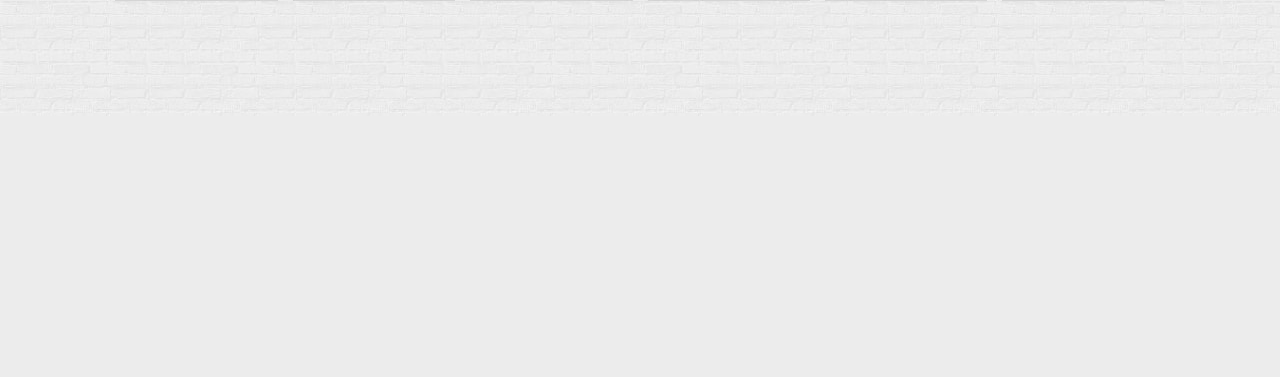
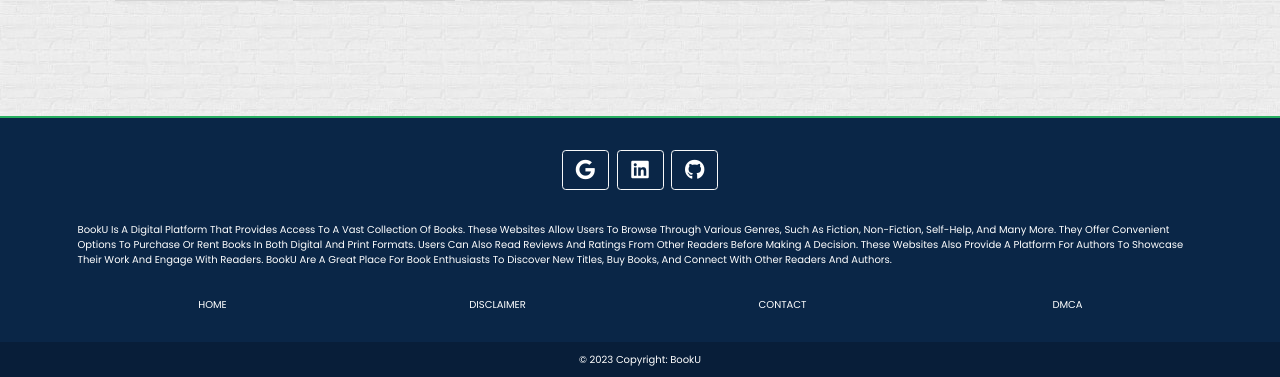
Before and after one commit to MuhWijdanandiPratama/BookU, a PHP site: page /?book=1 in a window 1280 px wide. Shown: the part 2182-2559 px from the top of the page. Before the commit the page ends 2292 px from the top, so only its background shows below. Run offline with PHP 8.4, Linux system fonts and the light colour scheme; data that the repository does not hold is empty.

Commit message:
membuat footer

```diff
--- a/asset/css/style.css
+++ b/asset/css/style.css
@@ -262,7 +262,6 @@ section {
 
 
 
-
 /* media queris */
 @media (max-width:991px) {
     html {
--- a/index.php
+++ b/index.php
@@ -55,9 +55,9 @@ include('affiliate.php');
         <div class="header-2">
             <nav class="nafbar">
                 <a href="index.php">home</a>
-                <a href="#">disclaimer</a>
-                <a href="#">contact</a>
-                <a href="#">DMCA</a>
+                <a href="disclaimer.php">disclaimer</a>
+                <a href="contact.php">contact</a>
+                <a href="dmca.php">DMCA</a>
             </nav>
         </div>
     </header>
@@ -433,6 +433,67 @@ include('affiliate.php');
 
     </section>
 
+    <footer style="background: #0a2647;border-top: 2px solid #27AE60;" class="text-white">
+
+        <div class="container text-center mt-5">
+
+            <div>
+                <div class="btn btn-outline-light btn-floating m-1">
+                    <a href="#" style="text-decoration: none;height: 3rem; width: 3rem;line-height: 3rem;font-size: 2rem;color: #fff;" class="fab fa-google"></a>
+                </div>
+                <div class="btn btn-outline-light btn-floating m-1">
+                    <a href="#" style="text-decoration: none;height: 3rem; width: 3rem;line-height: 3rem;font-size: 2rem;color: #fff;" class="fab fa-linkedin"></a>
+                </div>
+                <div class="btn btn-outline-light btn-floating m-1">
+                    <a href="#" style="text-decoration: none;height: 3rem; width: 3rem;line-height: 3rem;font-size: 2rem;color: #fff;" class="fab fa-github"></a>
+                </div>
+            </div>
+
+            <div class="mt-5">
+                <p align="left">
+                    BookU is a digital platform that provides access to a vast collection of books.
+                    These websites allow users to browse through various genres, such as fiction, non-fiction, self-help, and many more.
+                    They offer convenient options to purchase or rent books in both digital and print formats.
+                    Users can also read reviews and ratings from other readers before making a decision.
+                    These websites also provide a platform for authors to showcase their work and engage with readers.
+                    BookU are a great place for book enthusiasts to discover new titles, buy books, and connect with other readers and authors.
+                </p>
+            </div>
+
+            <div class="mt-5">
+
+                <div class="row">
+
+                    <div class="col-lg-3 col-md-6 mb-4 mb-md-0">
+                        <a href="index.php" class="text-white text-uppercase text-decoration-none">Home</a>
+                    </div>
+
+                    <div class="col-lg-3 col-md-6 mb-4 mb-md-0">
+                        <a href="disclaimer.php" class="text-white text-uppercase text-decoration-none">Disclaimer</a>
+                    </div>
+
+                    <div class="col-lg-3 col-md-6 mb-4 mb-md-0">
+                        <a href="contact.php" class="text-white text-uppercase text-decoration-none">Contact</a>
+                    </div>
+
+                    <div class="col-lg-3 col-md-6 mb-4 mb-md-0">
+                        <a href="dcma.php" class="text-white text-uppercase text-decoration-none">DMCA</a>
+                    </div>
+
+                </div>
+
+            </div>
+
+        </div>
+
+
+        <div class="text-center p-3 mt-5" style="background-color: rgba(0, 0, 0, 0.2);">
+            &copy; 2023 Copyright:
+            <a href="#" class="text-white text-decoration-none">BookU</a>
+        </div>
+
+    </footer>
+
 
 
 
```
